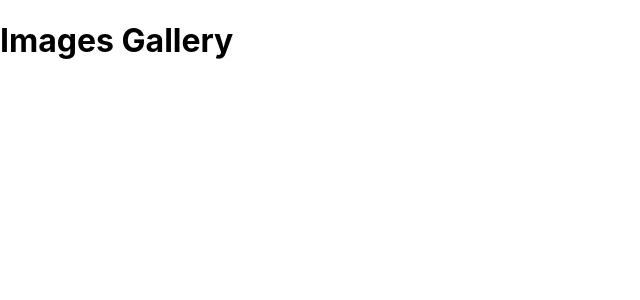
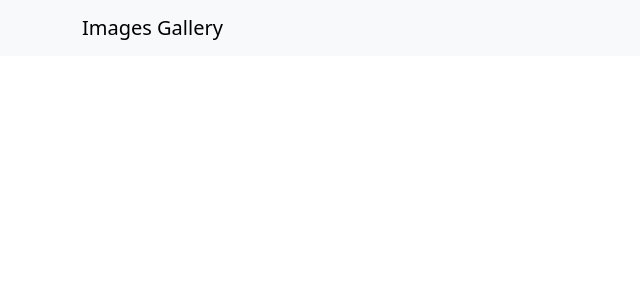
Before and after one commit to NoWay9/gallery, a React (Create React App) app in the folder frontend/: page / in a window 1280 px wide. Shown: the top 300 px of the page, without its empty margins (0-640 px from the left). Built offline with nearby package versions, Linux system fonts and the light colour scheme.

Commit message:
Add header

```diff
--- a/frontend/package.json
+++ b/frontend/package.json
@@ -6,7 +6,9 @@
     "@testing-library/jest-dom": "^5.16.5",
     "@testing-library/react": "^13.4.0",
     "@testing-library/user-event": "^13.5.0",
+    "bootstrap": "^5.3.0",
     "react": "^18.2.0",
+    "react-bootstrap": "^2.8.0",
     "react-dom": "^18.2.0",
     "react-scripts": "5.0.1",
     "web-vitals": "^2.1.4"
--- a/frontend/src/App.js
+++ b/frontend/src/App.js
@@ -1,8 +1,10 @@
+import 'bootstrap/dist/css/bootstrap.min.css';
+import Header from './components/header';
 
 function App() {
   return (
-    <div className="App">
-      <h1>Images Gallery</h1>
+    <div>
+      <Header title="Images Gallery"/>
     </div>
   );
 }
--- /dev/null
+++ b/frontend/src/components/header.js
@@ -0,0 +1,15 @@
+import React from 'react';
+import Navbar from 'react-bootstrap/Navbar';
+import Container from 'react-bootstrap/Container';
+
+const Header = ({title}) => {
+    return (
+        <Navbar bg="light" data-bs-theme="light">
+        <Container>
+          <Navbar.Brand href="/">{title}</Navbar.Brand>
+        </Container>
+      </Navbar>
+    )
+}
+
+export default Header;
```
Also changed, not shown: 1 other file (tests, documents, lock files or other folders).
